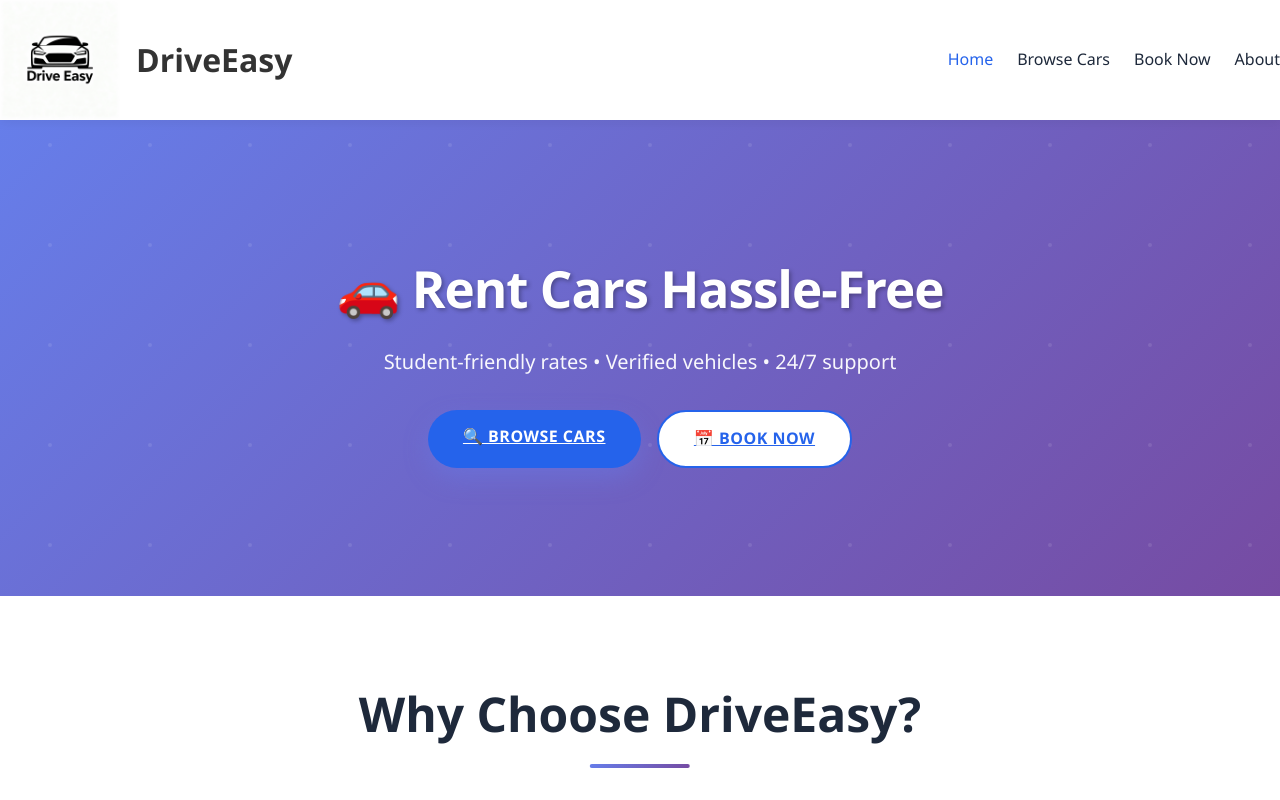
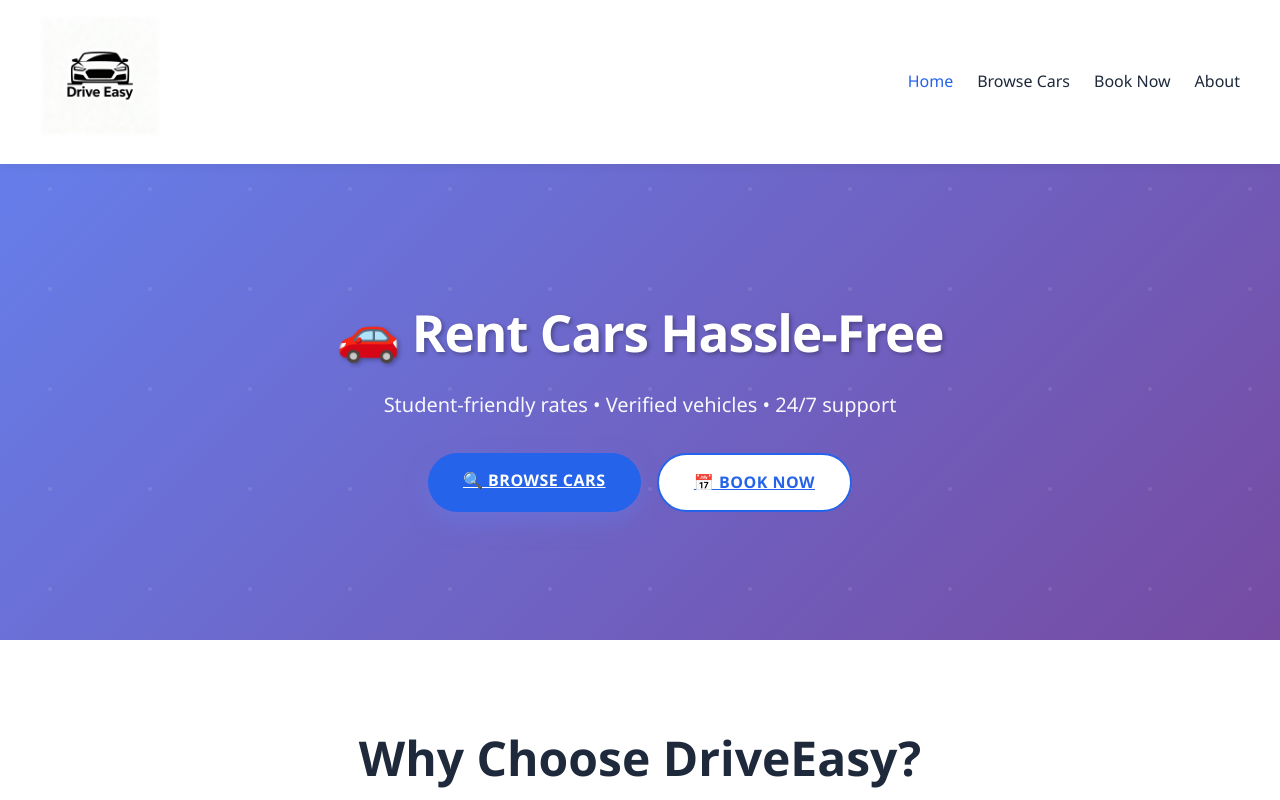
Before and after one commit to swapnil07-lang/Drive-easy, a plain HTML site: page index.html in a window 1280 px wide. Shown: the top 800 px of the page. Drawn offline with Linux system fonts and the light colour scheme.

Commit message:
Refactor index.html structure and styling

```diff
--- a/index.html
+++ b/index.html
@@ -7,17 +7,19 @@
   <link rel="stylesheet" href="style.css" />
 </head>
 <body>
-  <nav class="navbar" style="display: flex; align-items: center; justify-content: space-between;">
-    <div class="nav-brand" style="display: flex; align-items: center;">
-      <img src="image/logo.png.png" alt="DriveEasy Logo" style="height: 120px; margin-right: 16px;">
-      <span style="font-size: 2rem; font-weight: bold; color: #333;">DriveEasy</span>
+  <nav class="navbar">
+    <div class="container nav-content">
+      <div class="nav-brand">
+  <img src="image/logo.png.png" alt="DriveEasy Logo" style="height: 120px;">
+</div>
+
+      <ul class="nav-menu">
+        <li><a href="index.html" class="active">Home</a></li>
+        <li><a href="cars.html">Browse Cars</a></li>
+        <li><a href="booking.html">Book Now</a></li>
+        <li><a href="about.html">About</a></li>
+      </ul>
     </div>
-    <ul class="nav-menu" style="display: flex; list-style: none; margin-left: auto;">
-      <li><a href="index.html" class="active">Home</a></li>
-      <li><a href="cars.html">Browse Cars</a></li>
-      <li><a href="booking.html">Book Now</a></li>
-      <li><a href="about.html">About</a></li>
-    </ul>
   </nav>
 
   <section class="hero">
```
